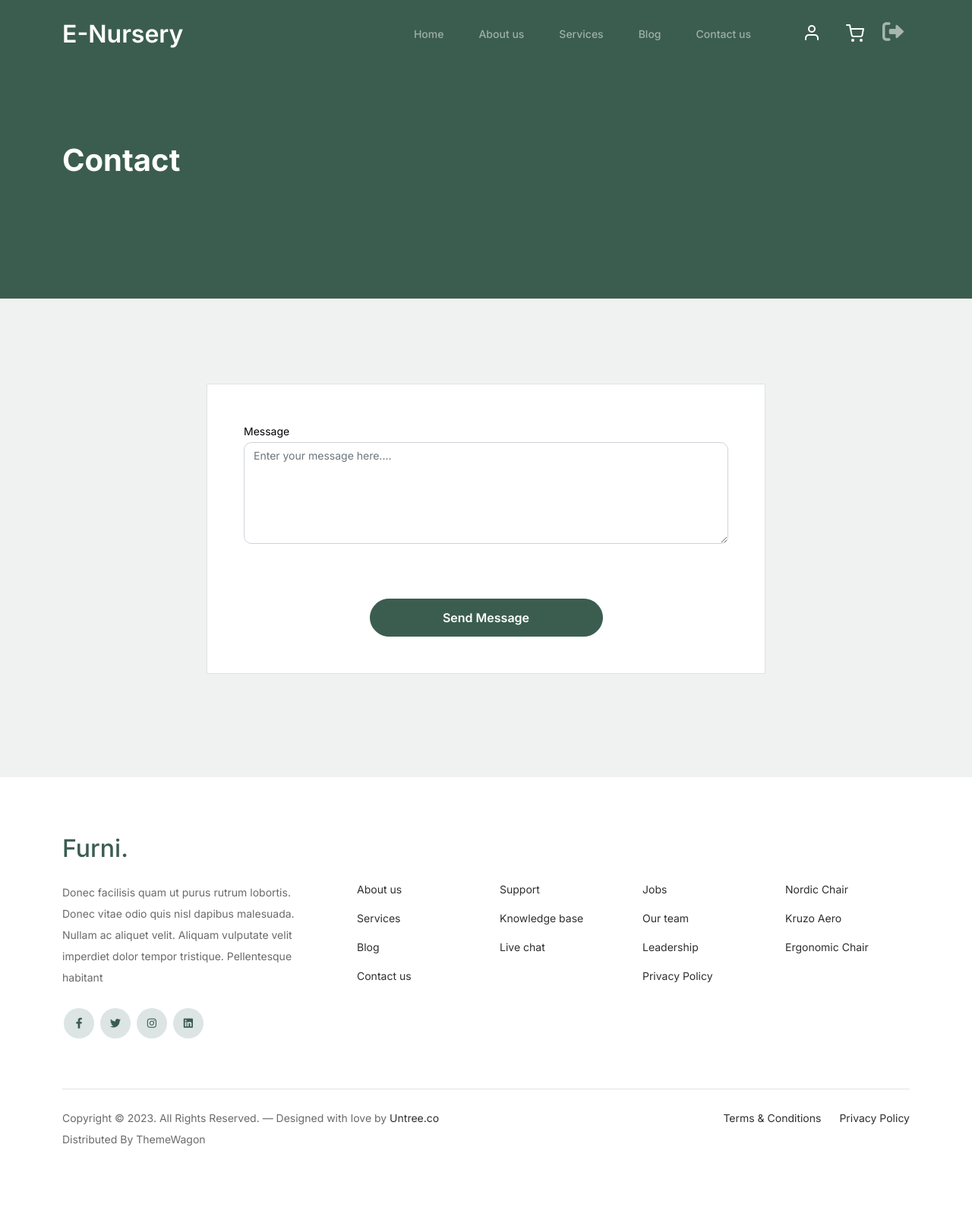
After one commit to mathewkuttysaji/ENurseryProject, a Django app: page /contact in a window 1280 px wide. The commit adds this page. Shown: the whole page at 76% size. Run offline with Django 5.2, Linux system fonts and the light colour scheme; some libraries are stand-ins or nearby versions.

Commit message:
contact us created and checked

```diff
--- a/core/accounts/views.py
+++ b/core/accounts/views.py
@@ -3,6 +3,7 @@ from django.contrib.auth import authenticate, login
 from .forms import CustomerCreationForm
 from django.urls import reverse
 from django.contrib import messages
+from django.contrib.auth.decorators import login_required
 
 
 # Create your views here.
@@ -39,5 +40,6 @@ def login_view(request):
     else:
         return render(request, 'registration/login.html')
 
+
 def home(request):
     return render(request, "home.html")
--- a/core/core/urls.py
+++ b/core/core/urls.py
@@ -19,5 +19,6 @@ from django.urls import path, include
 
 urlpatterns = [
     path('admin/', admin.site.urls),
-    path('', include('accounts.urls'))
+    path('', include('accounts.urls')),
+    path('', include('users.urls'))
 ]
--- a/core/templates/base.html
+++ b/core/templates/base.html
@@ -41,7 +41,7 @@
 					<li><a class="nav-link" href="about.html">About us</a></li>
 					<li><a class="nav-link" href="services.html">Services</a></li>
 					<li><a class="nav-link" href="blog.html">Blog</a></li>
-					<li><a class="nav-link" href="contact">Contact us</a></li>
+					<li><a class="nav-link" href="{% url 'contact' %}">Contact us</a></li>
 				</ul>
 
 				<ul class="custom-navbar-cta navbar-nav mb-2 mb-md-0 ms-5">
--- /dev/null
+++ b/core/templates/users/contactus.html
@@ -0,0 +1,57 @@
+{% extends 'base.html' %}
+
+{% block content %}
+
+<div class="hero">
+    <div class="container">
+        <div class="row justify-content-between">
+            <div class="col-lg-5">
+                <div class="intro-excerpt">
+                    <h1>Contact</h1>
+                </div>
+            </div>
+        </div>
+    </div>
+</div>
+<!-- End Hero Section -->
+
+<!-- Start Contact Form -->
+<div class="untree_co-section">
+    <div class="container">
+        <div class="block">
+            <div class="row justify-content-center">
+                <div class="col-md-8 col-lg-8 pb-4">
+                    <div class="p-3 p-lg-5 border bg-white">
+                        <form method="post" action="{% url 'contact' %}">
+                            {% csrf_token %}
+
+                            <div class="row">
+                                {% if messages %}
+                                <div class="messages">
+                                    {% for message in messages %}
+                                    <div class="alert {% if message.tags %}alert-{{ message.tags }}"{% endif %}>
+                                        {{ message }}
+                                    </div>
+                                    {% endfor %}
+                                </div>
+                                {% endif %}
+                                <div class="form-group mb-5">
+                                    <label class="text-black" for="message">Message</label>
+                                    <textarea name="message" class="form-control" id="message" cols="30" rows="5"required placeholder="Enter your message here...."></textarea>
+                                </div>
+                            </div>
+
+                            <div class="row">
+                                <div class="d-grid gap-2 col-6 mx-auto mt-4">
+                                    <input type="submit" value="Send Message" class="btn btn-primary">
+                                </div>
+                            </div>
+                        </form>
+                    </div>
+                </div>
+            </div>
+        </div>
+    </div>
+</div>
+
+{% endblock %}
--- /dev/null
+++ b/core/users/urls.py
@@ -0,0 +1,6 @@
+from django.urls import path
+from . import views
+
+urlpatterns = [
+    path('contact', views.contact_us_view, name='contact')
+]
--- a/core/users/views.py
+++ b/core/users/views.py
@@ -1,3 +1,20 @@
-from django.shortcuts import render
+from django.shortcuts import render, redirect
+from django.contrib import messages
+from .models import ContactUs
 
 # Create your views here.
+
+def contact_us_view(request):
+    if request.method == 'POST':
+        message = request.POST.get('message')
+        user_instance = request.user
+
+        if message:
+            contact_us = ContactUs.objects.create(
+                customer = user_instance, message_text = message
+            )
+            if contact_us:
+                contact_us.save()
+                return render(request, "home.html")
+        pass
+    return render(request, "users/contactus.html")
```
Also changed, not shown: core/templates/registration/login.html (+8 -4 lines), core/db.sqlite3.
